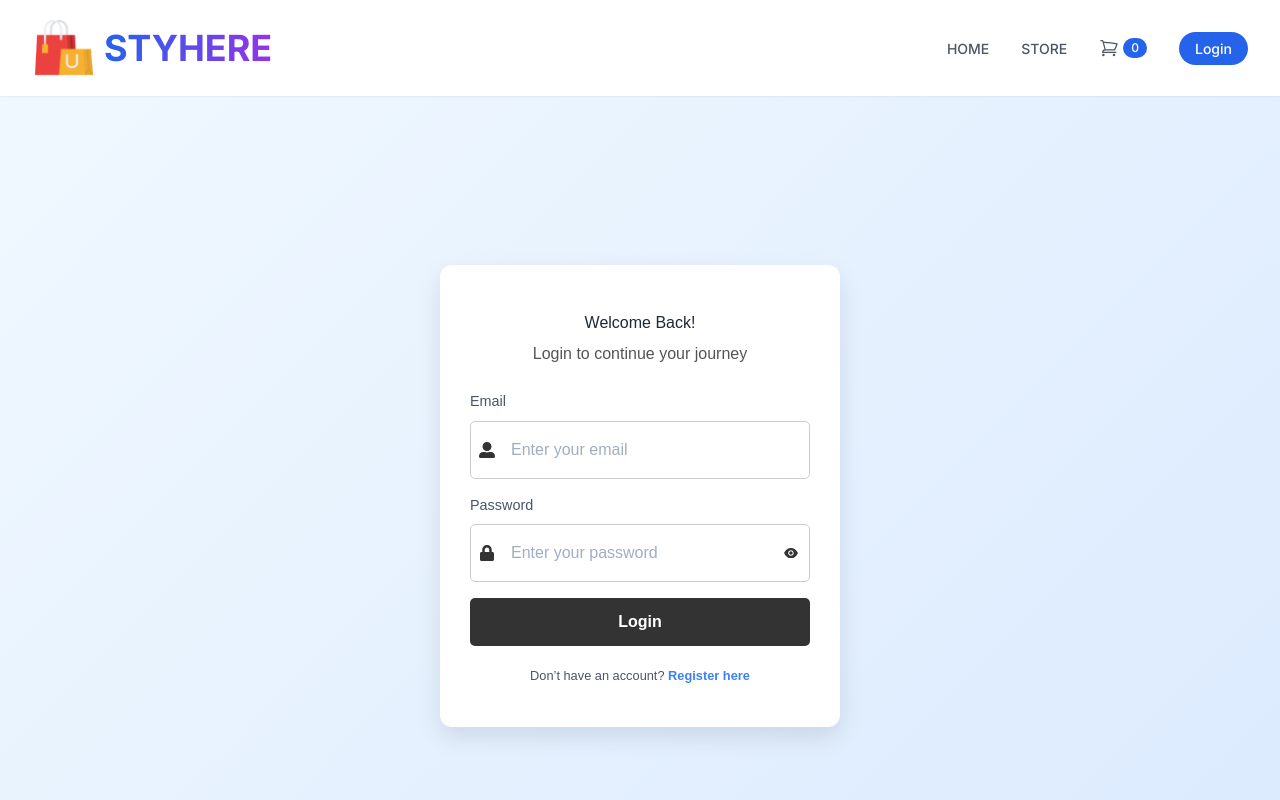
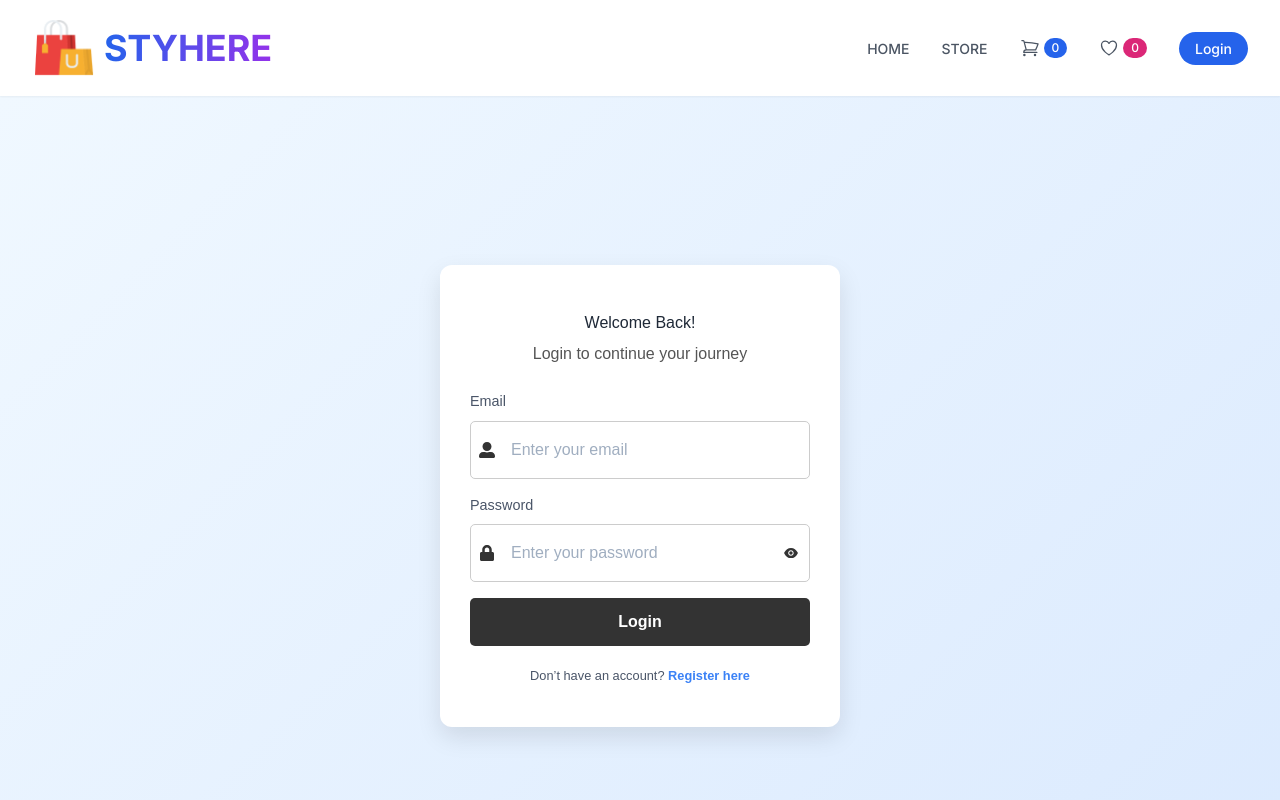
Before and after one commit to Jyoti404/Sri-Task, a React (Vite) app in the folder Frontend-master/: page /login in a window 1280 px wide. Shown: the top 800 px of the page. Built offline with nearby package versions, Linux system fonts and the light colour scheme.

Commit message:
fix:wishlist

```diff
--- a/Frontend-master/src/components/Layout/Nav/Nav.jsx
+++ b/Frontend-master/src/components/Layout/Nav/Nav.jsx
@@ -4,6 +4,8 @@ import { Link, NavLink } from "react-router-dom";
 import { useAuth } from "../../../Context/auth";
 import toast from "react-hot-toast";
 import { useCart } from "../../../Context/cart";
+import { HeartIcon } from "@heroicons/react/24/outline";
+import { useWishlist } from "../../../Context/wishlist";
 
 const Navbar = () => {
   const [isSticky, setIsSticky] = useState(false);
@@ -15,6 +17,7 @@ const Navbar = () => {
   const dropdownRef = useRef(null);
   const { auth, setAuth } = useAuth();
   const { cart } = useCart();
+  const { wishlist } = useWishlist();
 
   const handleLogout = () => {
     setAuth({
@@ -71,10 +74,8 @@ const Navbar = () => {
   return (
     <nav
       ref={navbarRef}
-      className={`bg-white backdrop-blur-md bg-opacity-80 p-4 shadow-sm transition-all duration-300 ease-in-out transform ${
-        isSticky
-          ? `${
-              isVisible ? "translate-y-0" : "-translate-y-full"
+      className={`bg-white backdrop-blur-md bg-opacity-80 p-4 shadow-sm transition-all duration-300 ease-in-out transform ${isSticky
+          ? `${isVisible ? "translate-y-0" : "-translate-y-full"
           } fixed top-0 left-0 w-full z-50`
           : "relative z-50"
         }`}
@@ -92,8 +93,7 @@ const Navbar = () => {
             <NavLink
               to="/"
               className={({ isActive }) =>
-                `text-sm font-medium transition-colors duration-200 ${
-                  isActive
+                `text-sm font-medium transition-colors duration-200 ${isActive
                   ? "text-black-800"
                   : "text-gray-600 hover:text-gray-900"
                 }`
@@ -134,9 +134,8 @@ const Navbar = () => {
             <NavLink
               to="/store"
               className={({ isActive }) =>
-                `text-sm font-medium transition-colors duration-200 ${
-                  isActive
-                    ?  "text-black-800"
+                `text-sm font-medium transition-colors duration-200 ${isActive
+                  ? "text-black-800"
                   : "text-gray-600 hover:text-gray-900"
                 }`
               }
@@ -148,8 +147,7 @@ const Navbar = () => {
             <NavLink
               to="/cartpage"
               className={({ isActive }) =>
-                `flex items-center space-x-1 text-sm font-medium transition-colors duration-200 ${
-                  isActive
+                `flex items-center space-x-1 text-sm font-medium transition-colors duration-200 ${isActive
                   ? "text-black-800"
                   : "text-gray-600 hover:text-gray-900"
                 }`
@@ -161,6 +159,23 @@ const Navbar = () => {
               </span>
             </NavLink>
           </li>
+          <li>
+            <NavLink
+              to="/wishlistpage"
+              className={({ isActive }) =>
+                `flex items-center space-x-1 text-sm font-medium transition-colors duration-200 ${isActive
+                  ? "text-black-800"
+                  : "text-gray-600 hover:text-gray-900"
+                }`
+              }
+            >
+              <HeartIcon className="h-5 w-5" />
+              <span className="bg-pink-600 text-white rounded-full px-2 py-0.5 text-xs">
+                {wishlist?.length || 0}
+              </span>
+            </NavLink>
+          </li>
+
 
           {!auth.user ? (
             <li>
@@ -308,8 +323,7 @@ const Navbar = () => {
                 <NavLink
                   to="/cartpage"
                   className={({ isActive }) =>
-                    `flex items-center space-x-1 text-sm font-medium transition-colors duration-200 ${
-                      isActive
+                    `flex items-center space-x-1 text-sm font-medium transition-colors duration-200 ${isActive
                       ? "text-blue-600"
                       : "text-gray-700 hover:text-blue-600"
                     }`
--- a/Frontend-master/src/pages/ProductDetails.jsx
+++ b/Frontend-master/src/pages/ProductDetails.jsx
@@ -6,6 +6,8 @@ import toast from "react-hot-toast";
 import { useCart } from "../Context/cart";
 import { motion } from "framer-motion";
 import { FiMinus, FiPlus, FiShoppingCart, FiArrowLeft } from "react-icons/fi";
+import { useWishlist } from "../Context/wishlist";
+import { FiHeart } from "react-icons/fi";
 
 const ProductDetails = () => {
   const [product, setProduct] = useState(null);
@@ -14,6 +16,8 @@ const ProductDetails = () => {
   const { slug } = useParams();
   const navigate = useNavigate();
   const { cart, setCart } = useCart();
+  const { addToWishlist, wishlist } = useWishlist();
+
 
   useEffect(() => {
     getProduct();
@@ -240,6 +244,16 @@ const ProductDetails = () => {
                   >
                     View Cart
                   </motion.button>
+                  <motion.button
+                    whileHover={{ scale: 1.02 }}
+                    whileTap={{ scale: 0.98 }}
+                    onClick={() => addToWishlist(product)}
+                    className="flex-1 border border-pink-500 text-pink-600 py-4 rounded-xl hover:bg-pink-50 transition-colors flex items-center justify-center gap-2 font-medium"
+                  >
+                    <FiHeart className="w-5 h-5" />
+                    Add to Wishlist
+                  </motion.button>
+
                 </div>
 
                 {/* Additional Info */}
```
Lines whose indentation alone changed are shown as unchanged.
